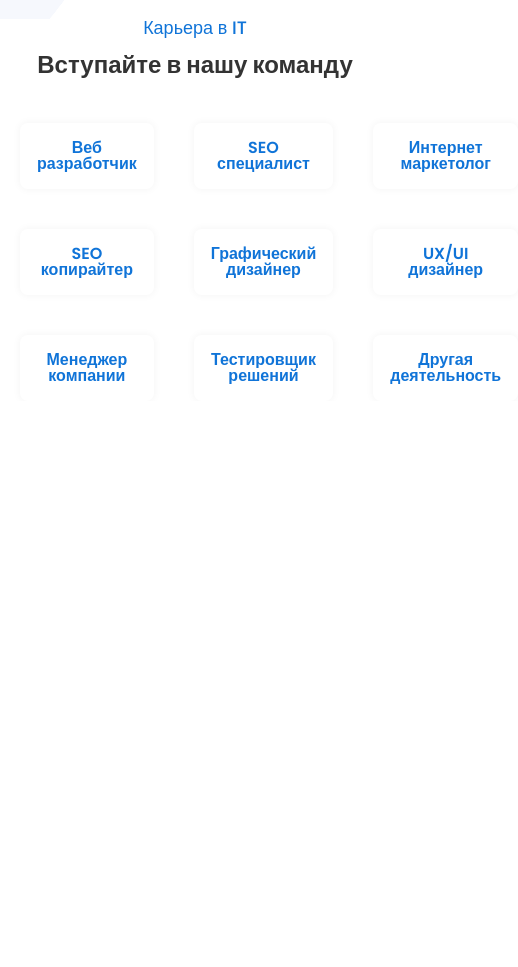
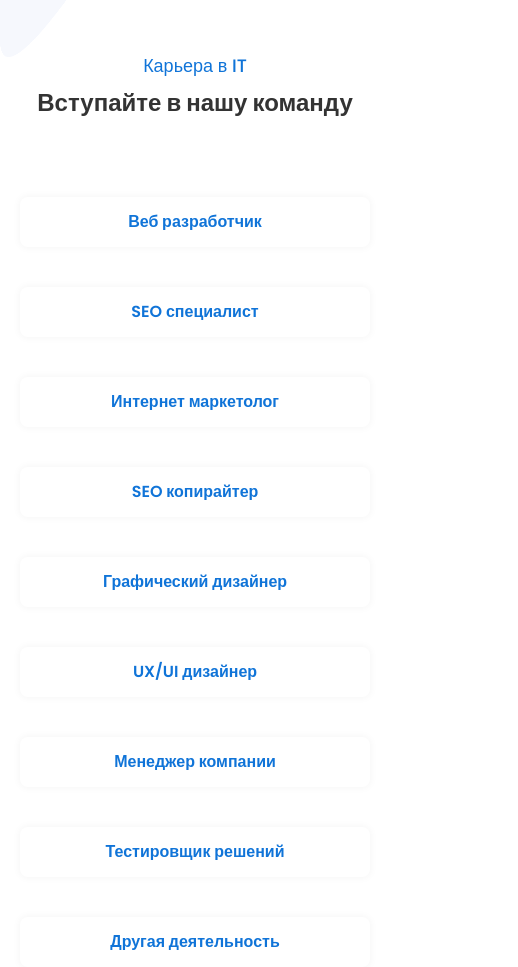
Before and after one commit to DanyloDiachenko/epicstars, a website: page index.html in a window 390 px wide. Shown: the part 5260-6227 px from the top of the page, 518 px wide, since content can reach past the window. Before the commit the page ends 5661 px from the top, so only its background shows below. Drawn offline with nearby package versions, Linux system fonts and the light colour scheme.

Commit message:
adaptive

```diff
--- a/index.scss
+++ b/index.scss
@@ -569,17 +569,18 @@ body {
 
         @media (max-width: 960px) {
             margin-top: 60px;
-            background-size: 100vw 672px;
+            background-size: 100vw 100%;
             align-items: start;
             padding-top: 168px;
+            padding-bottom: 174px;
         }
         @media (max-width: 480px) {
             margin-top: 40px;
-            background-size: 100vw 640px;
+            padding-bottom: 206px;
             padding-top: 159px;
         }
         @media (max-width: 360px) {
-            background-size: 100vw 797px;
+            padding-bottom: 182px;
         }
 
         .title {
@@ -657,11 +658,42 @@ body {
             grid-template-columns: repeat(3, 1fr);
             gap: 40px;
 
+            @media (max-width: 960px) {
+                margin-top: 76px;
+                grid-template-columns: minmax(200px, 350px) minmax(200px, 350px);
+                justify-content: center;
+            }
+            @media (max-width: 480px) {
+                grid-template-columns: 1fr;
+            }
+
             div {
                 color: var(--color-blue);
                 box-shadow: var(--shadow-secondary);
                 padding: 17px;
                 border-radius: var(--radius-sm);
+
+                @media (max-width: 960px) {
+                    width: 100%;
+                    max-width: 350px;
+
+                    @media (max-width: 480px) {
+                        margin-left: auto;
+                        margin-right: auto;
+                    }
+
+                    &:last-child {
+                        grid-column-start: -3;
+                        grid-column-end: -1;
+                        margin-left: auto;
+                        margin-right: auto;
+
+                        @media (max-width: 480px) {
+                            grid-column-start: auto;
+                            grid-column-end: auto;
+                        }
+                    }
+                }
             }
         }
     }
```
Also changed, not shown: index.css, 1 other file.
